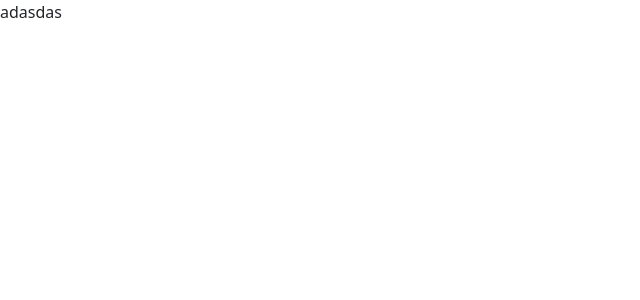
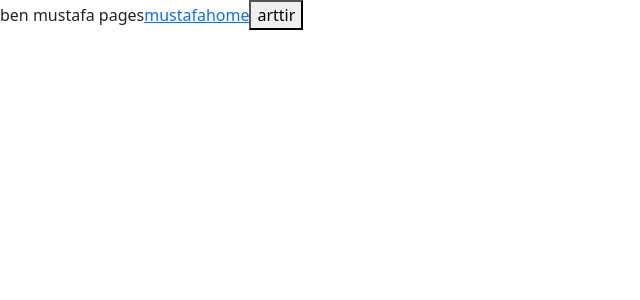
Before and after one commit to selcuksarikoz/react-lesss, a React (Vite) app: page /selcuk/1 in a window 1280 px wide. Shown: the top 300 px of the page, without its empty margins (0-640 px from the left). Built offline with nearby package versions, Linux system fonts and the light colour scheme.

Commit message:
feat: Implement basic routing with react-router-dom

```diff
--- a/package.json
+++ b/package.json
@@ -13,6 +13,7 @@
     "class-variance-authority": "^0.7.1",
     "react": "^19.0.0",
     "react-dom": "^19.0.0",
+    "react-router-dom": "^7.5.1",
     "styled-components": "^6.1.17"
   },
   "devDependencies": {
--- a/src/App-4.tsx
+++ b/src/App-4.tsx
@@ -1,3 +1,16 @@
+import { BrowserRouter, Route, Routes } from "react-router-dom";
+import Home from "./pages/home";
+import Selcuk from "./pages/selcuk";
+import Mustafa from "./pages/mustafa";
+
 export default function App() {
-  return <div>adasdas</div>;
+  return (
+    <BrowserRouter>
+      <Routes>
+        <Route path="/" element={<Home />}></Route>
+        <Route path="/selcuk/:id?" element={<Selcuk />}></Route>
+        <Route path="/mustafa" element={<Mustafa />}></Route>
+      </Routes>
+    </BrowserRouter>
+  );
 }
--- /dev/null
+++ b/src/pages/home.tsx
@@ -0,0 +1,3 @@
+export default function Home() {
+  return <div>anasayfa</div>;
+}
--- /dev/null
+++ b/src/pages/mustafa.tsx
@@ -0,0 +1,11 @@
+import { Link } from "react-router-dom";
+
+export default function Mustafa() {
+  return (
+    <div>
+      ben mustafa pages
+      <Link to={"/selcuk"}>selcuk</Link>
+      <Link to={"/home"}>home</Link>
+    </div>
+  );
+}
--- /dev/null
+++ b/src/pages/selcuk.tsx
@@ -0,0 +1,47 @@
+import { useEffect, useState } from "react";
+import { Link, useParams } from "react-router-dom";
+
+export default function Selcuk() {
+  const { id } = useParams();
+
+  const [page, setPage] = useState<number>(1);
+
+  useEffect(() => {
+    fetchApi(id).then((res) => console.log(res));
+  }, [id]);
+
+  useEffect(() => {
+    console.log("useeffect page calisti");
+
+    newFetchApi(page);
+
+    return () => {
+      console.log("componentten ciktim");
+    };
+  }, [page]);
+
+  async function newFetchApi(page: number = 1) {
+    console.log(page);
+  }
+
+  function pageIncrease() {
+    setPage((prev) => prev + 1);
+  }
+
+  return (
+    <div>
+      ben mustafa pages
+      <Link to={"/mustafa"}>mustafa</Link>
+      <Link to={"/home"}>home</Link>
+      <button onClick={pageIncrease}>arttir</button>
+    </div>
+  );
+}
+
+async function fetchApi(id?: string) {
+  if (!id) return;
+
+  return new Promise((resolve) => {
+    return setTimeout(() => resolve({ statusCode: 200, message: id }), 3000);
+  });
+}
```
Also changed, not shown: 1 other file (tests, documents, lock files or other folders).
